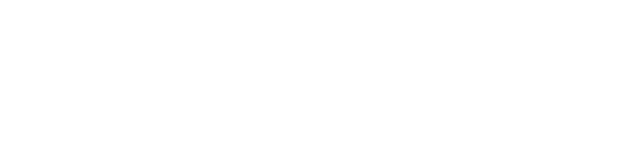
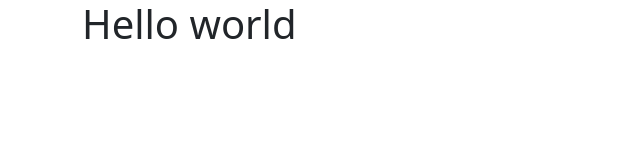
Before and after one commit to dario-bennardino/vue-hello, a plain HTML site: page index.html in a window 1280 px wide. Shown: the whole page, without its empty margins (0-640 px from the left). Drawn offline with nearby package versions, Linux system fonts and the light colour scheme.

Commit message:
[add] primo messaggio in h1

```diff
--- a/Js/script.js
+++ b/Js/script.js
@@ -0,0 +1,12 @@
+const {createApp} = Vue;
+
+//dentro create app inserirò tutto il codice JS per Vue (dati,funzioni,eventi..)
+createApp({
+
+    data(){
+        return{
+            messaggio : 'Hello world'
+        }
+    }
+
+}).mount('#app')
--- a/index.html
+++ b/index.html
@@ -10,6 +10,9 @@
 </head>
 <body>
     <div id="app">
+        <div class="container">
+            <h1>{{messaggio}}</h1>
+        </div>
 
     </div>
 
```
